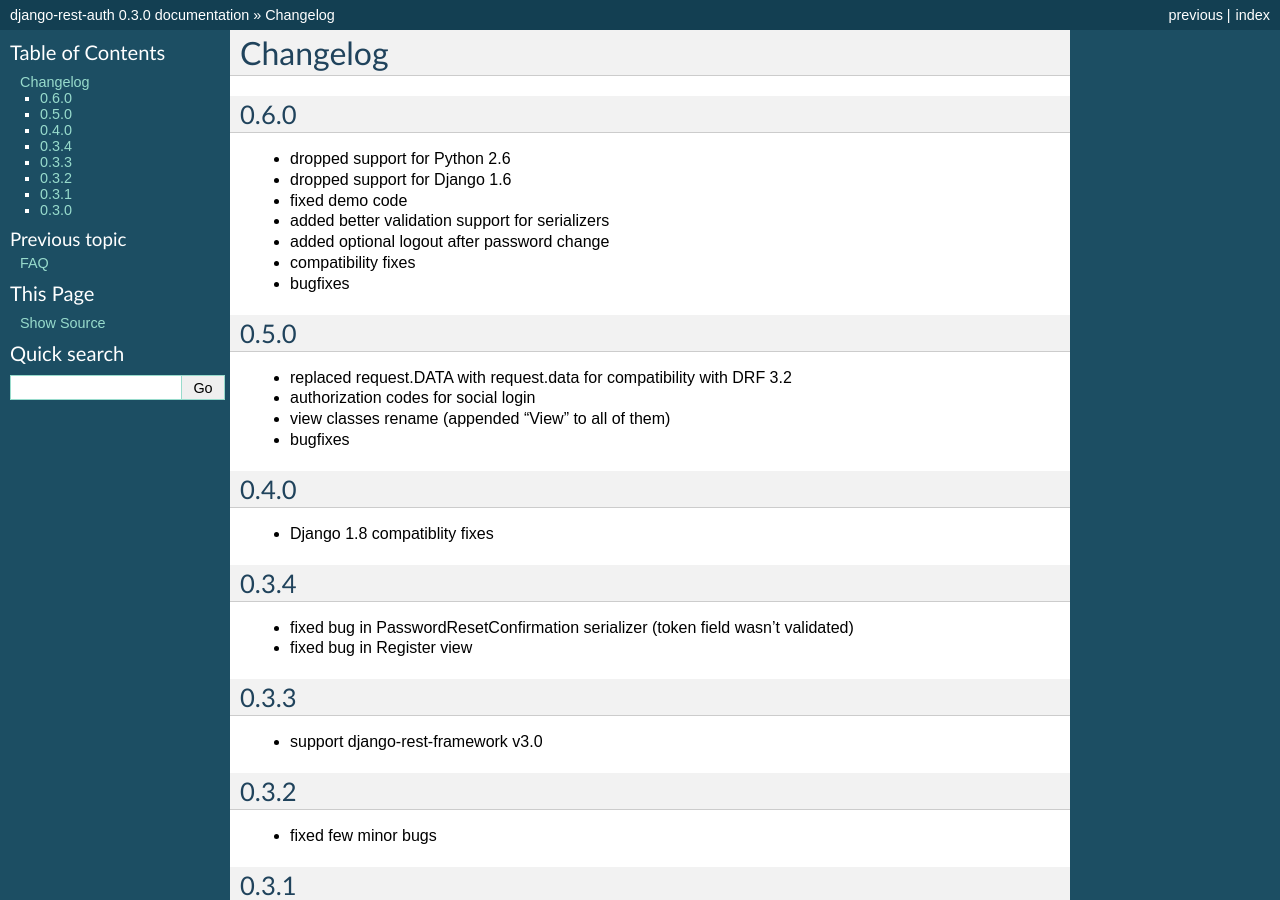
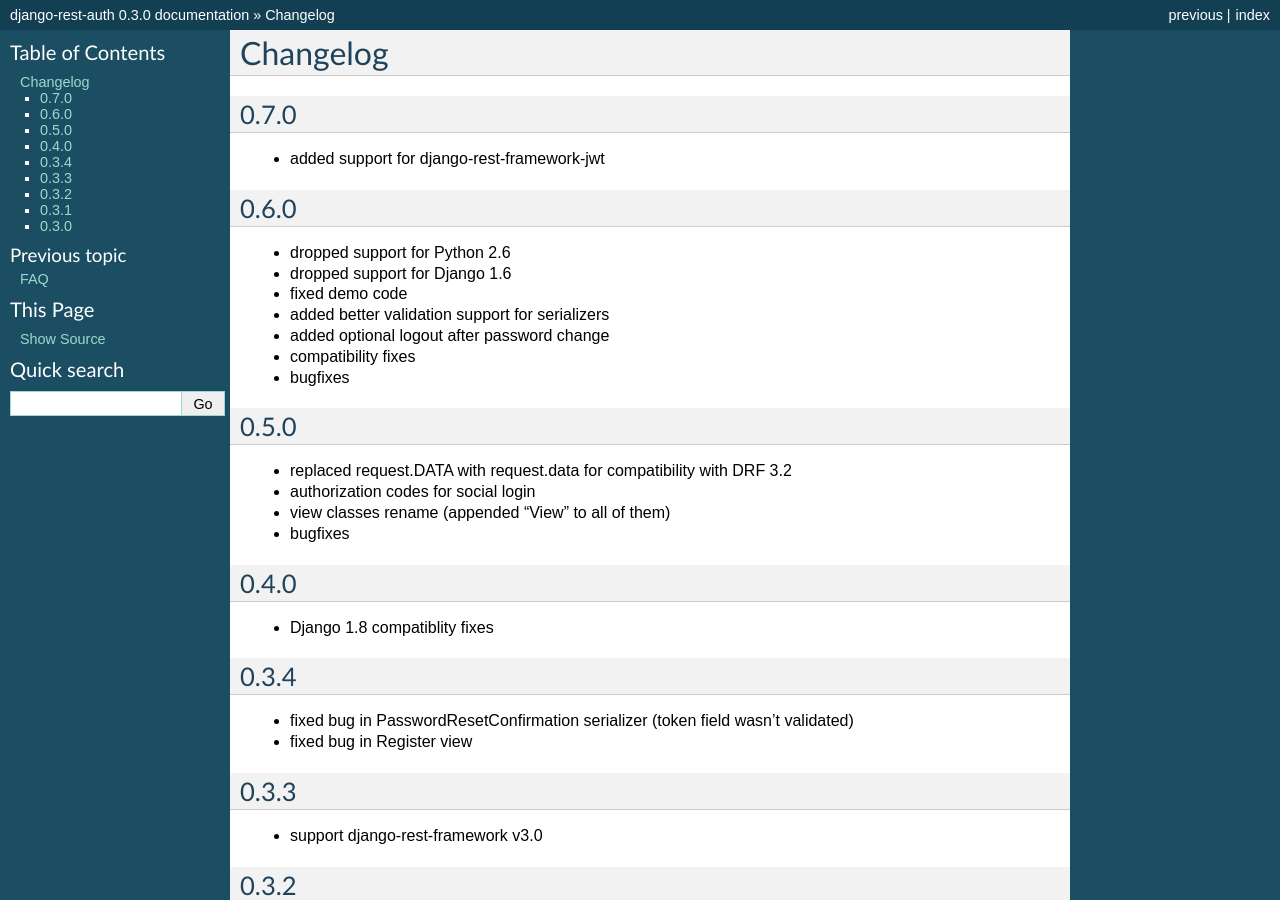
Before and after one commit to DreamGlimmer/django-rest-auth, a Sphinx documentation site: the page built from docs/changelog.rst, in a window 1280 px wide and 900 px high. Built offline with Sphinx 7.4.7, drawn with Linux system fonts in a browser that asks for light colours.

Commit message:
Bump version

```diff
--- a/docs/changelog.rst
+++ b/docs/changelog.rst
@@ -1,5 +1,9 @@
 Changelog
 =========
+
+0.7.0
+-----
+- added support for django-rest-framework-jwt
 
 0.6.0
 -----
--- a/setup.py
+++ b/setup.py
@@ -18,7 +18,7 @@ f.close()
 
 setup(
     name='django-rest-auth',
-    version='0.6.0',
+    version='0.7.0',
     author='Sumit Chachra',
     author_email='chachra@tivix.com',
     url='http://github.com/Tivix/django-rest-auth',
```
